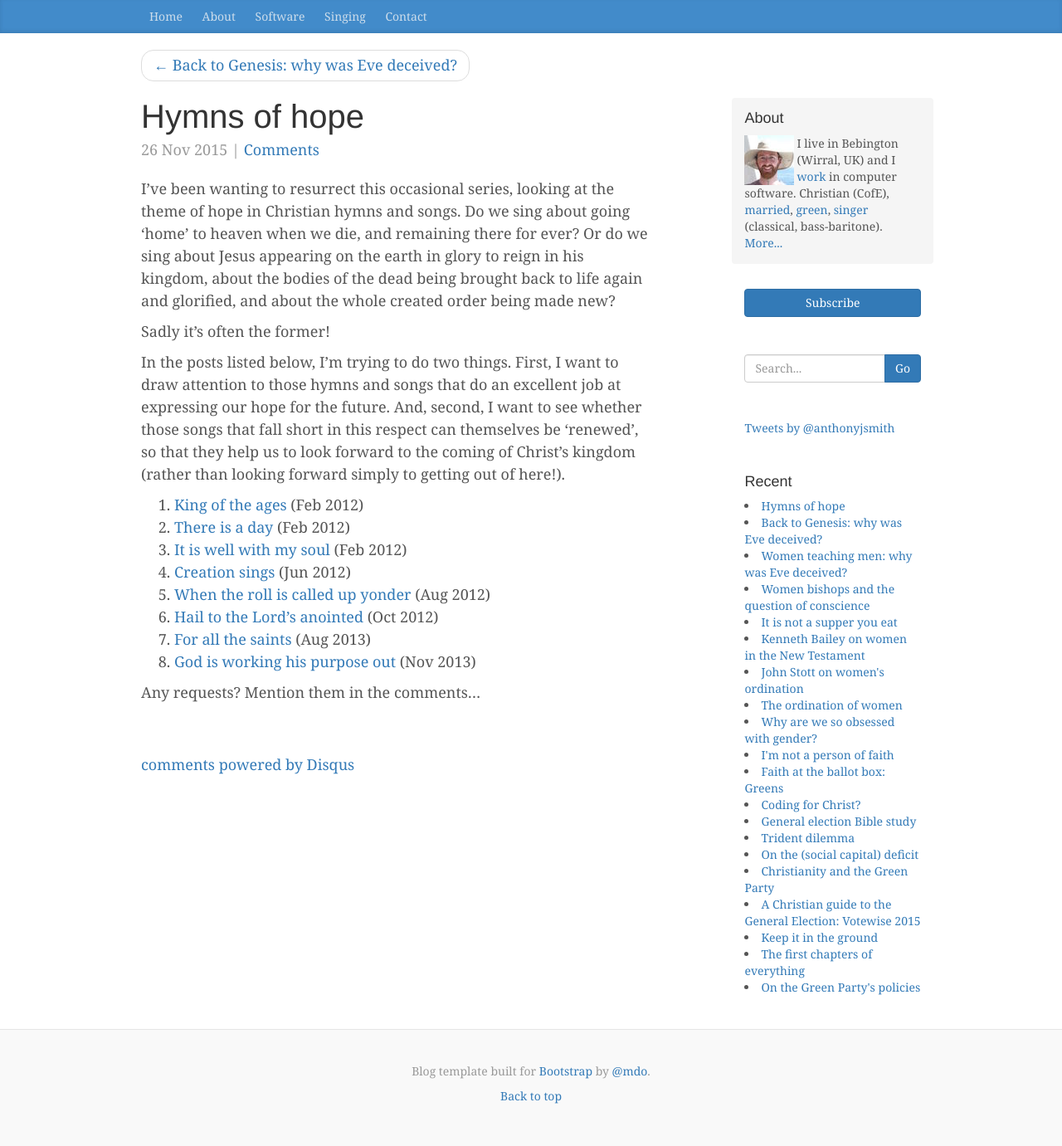
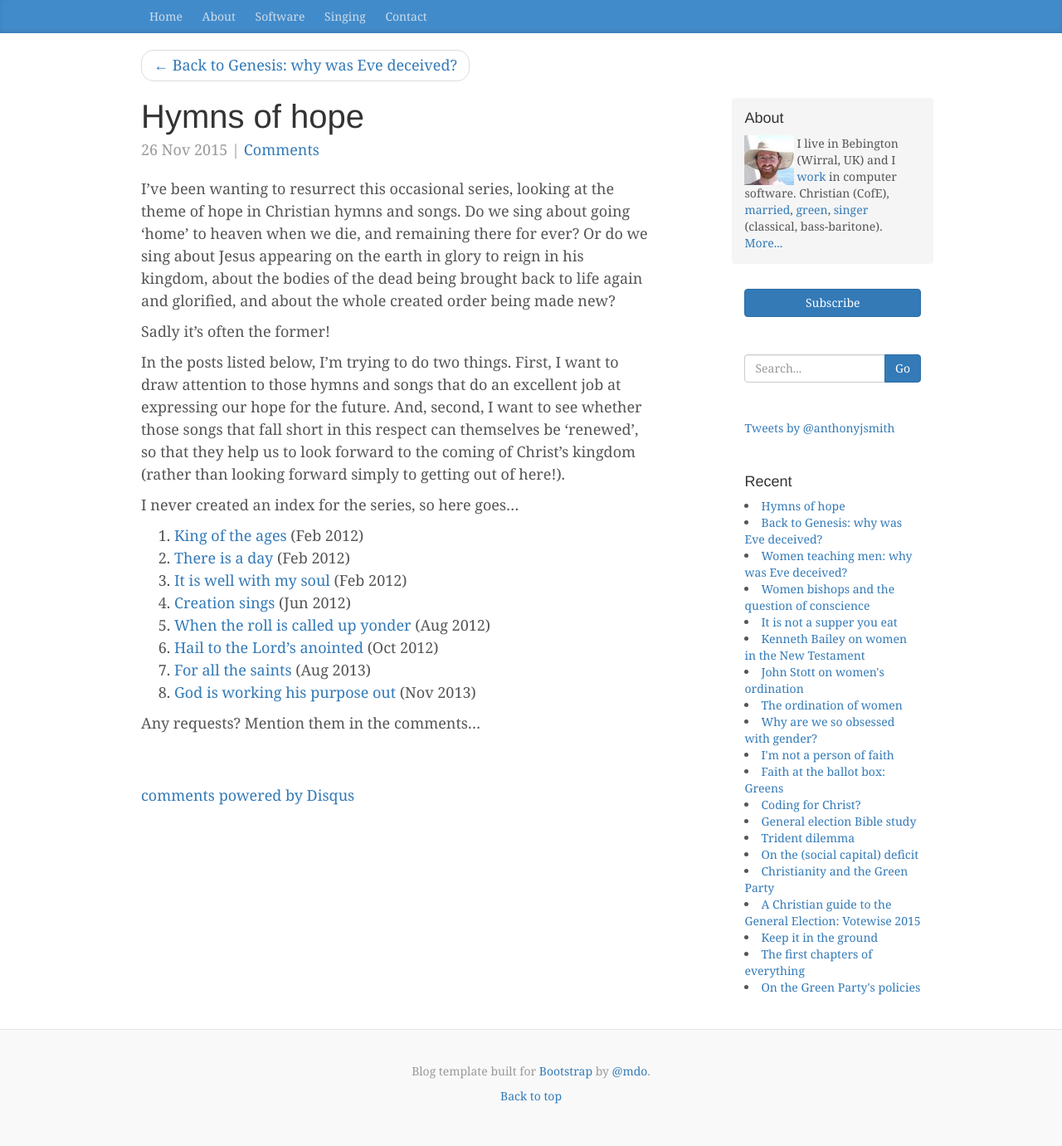
Before and after one commit to anthonyjsmith/anthonyjsmith.github.io, a Jekyll site: the page built from _posts/2015-11-26-hymns-of-hope.md, in a window 1280 px wide. Shown: the whole page at 83% size. Built offline with Jekyll 4.4.1, drawn with Linux system fonts in a browser that asks for light colours; nearby versions of some CDN libraries; comment, search, counter and statistics services are not loaded.

Commit message:
Explain purpose of this post

```diff
--- a/_posts/2015-11-26-hymns-of-hope.md
+++ b/_posts/2015-11-26-hymns-of-hope.md
@@ -9,6 +9,8 @@ Sadly it's often the former!
 
 In the posts listed below, I'm trying to do two things. First, I want to draw attention to those hymns and songs that do an excellent job at expressing our hope for the future. And, second, I want to see whether those songs that fall short in this respect can themselves be 'renewed', so that they help us to look forward to the coming of Christ's kingdom (rather than looking forward simply to getting out of here!).
 
+I never created an index for the series, so here goes...
+
 1. [King of the ages]({% post_url 2012-02-13-hymns-of-hope-1-king-of-the-ages %}) (Feb 2012)
 1. [There is a day]({% post_url 2012-02-16-hymns-of-hope-2-there-is-a-day %}) (Feb 2012)
 1. [It is well with my soul]({% post_url 2012-02-20-hymns-of-hope-3-it-is-well-with-my-soul %}) (Feb 2012)
```
